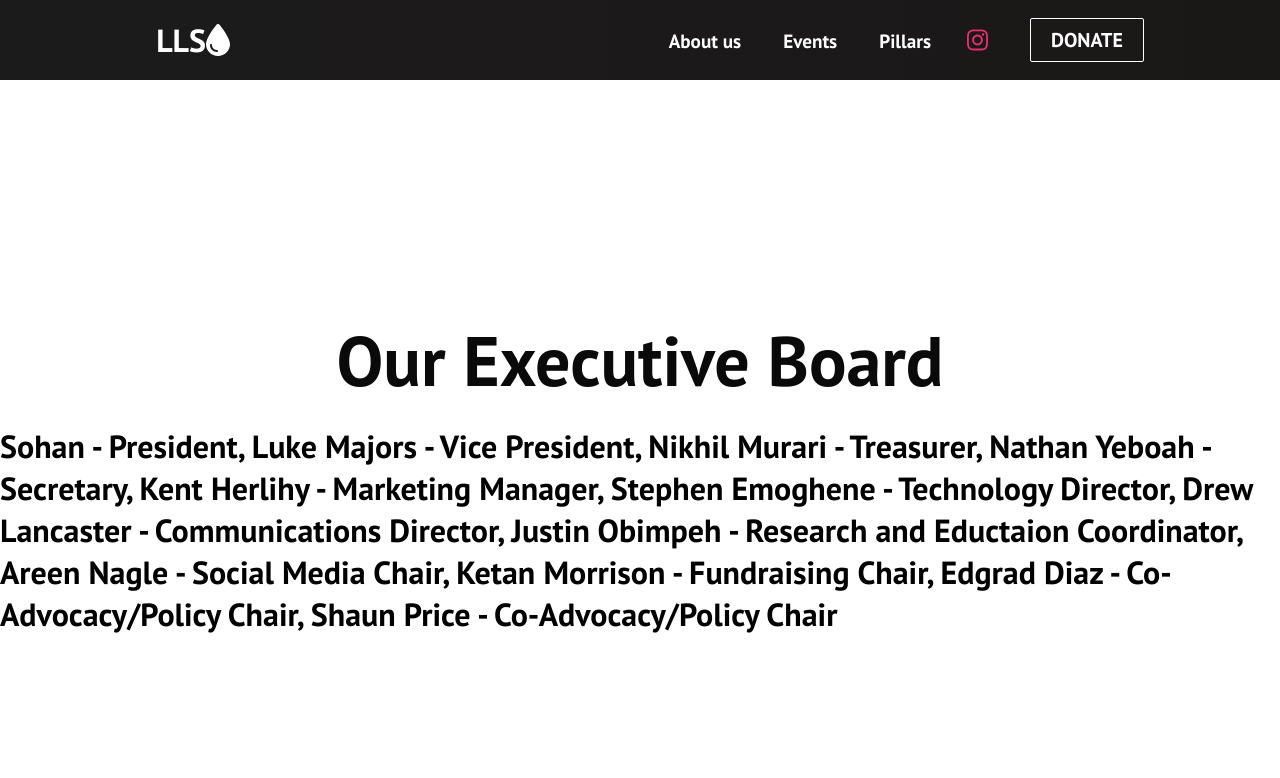
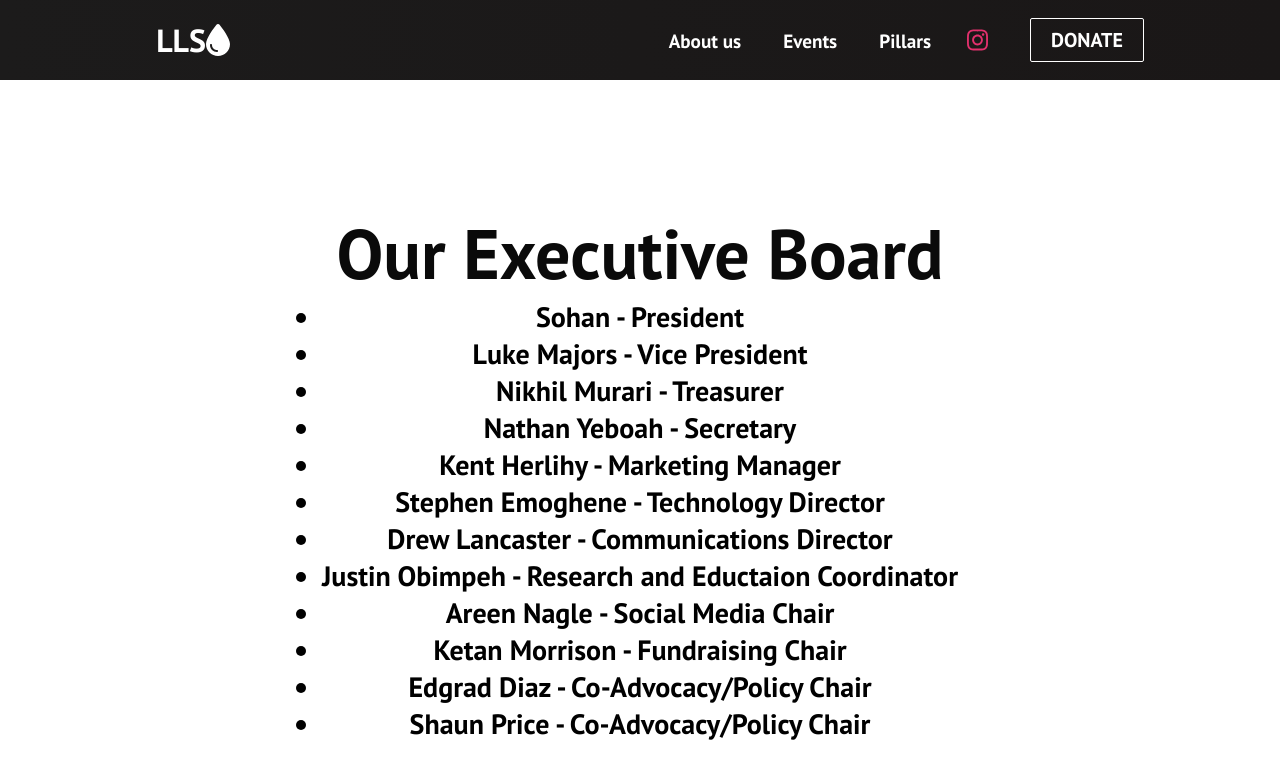
Before and after one commit to StezhenEm/lls-website, a React (Create React App) app: page /about-us in a window 1280 px wide. Shown: the top 778 px of the page. Built offline with nearby package versions, Linux system fonts and the light colour scheme.

Commit message:
about us spacing

```diff
--- a/src/components/AboutUs.css
+++ b/src/components/AboutUs.css
@@ -16,10 +16,13 @@
     margin-top: -10px;
 }
 
-.about-container > p {
-    margin-top: 20px;
-    color: #000000;
-    font-size: 32px;
+.about-container > ul {
+    font-size: 28px;
+    text-align: center;
+}
+
+.about-container > li {
+    margin: 20px;
 }
 
 .executives-container {
--- a/src/components/AboutUs.js
+++ b/src/components/AboutUs.js
@@ -28,15 +28,20 @@ function AboutUs() {
     return(
         <div className='about-container' >
             <h1>Our Executive Board</h1>
-            <p>Sohan - President, Luke Majors - Vice President,
-         Nikhil Murari - Treasurer, Nathan Yeboah - Secretary, Kent Herlihy - Marketing Manager,
-        Stephen Emoghene - Technology Director,
-        Drew Lancaster - Communications Director,
-        Justin Obimpeh - Research and Eductaion Coordinator,
-        Areen Nagle - Social Media Chair,
-        Ketan Morrison - Fundraising Chair,
-        Edgrad Diaz - Co-Advocacy/Policy Chair,
-        Shaun Price - Co-Advocacy/Policy Chair</p>
+            <ul>
+        <li>Sohan - President</li>
+        <li>Luke Majors - Vice President</li>
+        <li>Nikhil Murari - Treasurer</li>
+        <li>Nathan Yeboah - Secretary</li>
+        <li>Kent Herlihy - Marketing Manager</li>
+        <li>Stephen Emoghene - Technology Director</li>
+        <li>Drew Lancaster - Communications Director</li>
+        <li>Justin Obimpeh - Research and Eductaion Coordinator</li>
+        <li>Areen Nagle - Social Media Chair</li>
+        <li>Ketan Morrison - Fundraising Chair</li>
+        <li>Edgrad Diaz - Co-Advocacy/Policy Chair</li>
+        <li>Shaun Price - Co-Advocacy/Policy Chair</li>
+    </ul>
         </div>
 
     );
```
